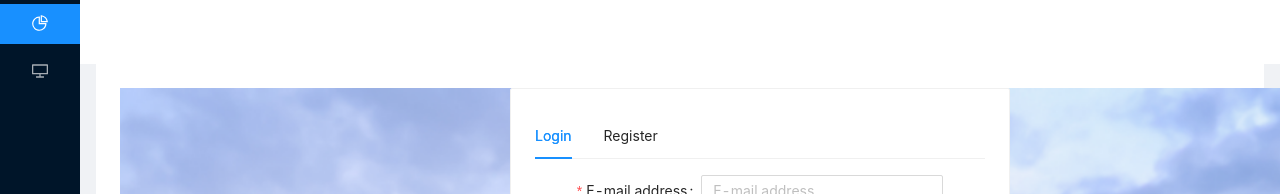
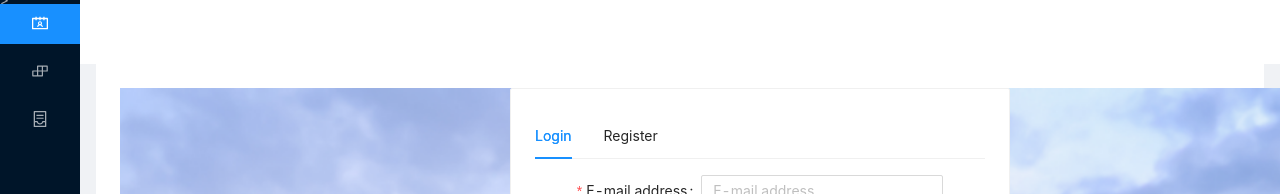
Before and after one commit to mhall903/BCAcademicAdvisor, a React (Create React App) app: page /Degree in a window 1280 px wide. Shown: the top 194 px of the page. Built offline with nearby package versions, Linux system fonts and the light colour scheme; no server answers; what aws-amplify would draw is missing.

Commit message:
sidebar available

```diff
--- a/src/Router.jsx
+++ b/src/Router.jsx
@@ -4,7 +4,7 @@ import React from 'react';
 //import NotFound from './containers/NotFound';
 import LoginPage from './components/LoginPage';
 import Sidebar from './components/Sidebar';
-import {HashRouter, Route, Switch} from 'react-router-dom';
+import {HashRouter, Route, Switch,withRouter} from 'react-router-dom';
 import NotFound from './components/NotFound'
 import DegreePage from './components/DegreePage'
 import Pdf from './components/Pdf';
@@ -12,7 +12,6 @@ import Pdf from './components/Pdf';
 import RegisterSuccess from './components/RegisterSuccess';
 
 const Router =() => (
-    <HashRouter>
     <Switch>
        {/*   <Route exact path="/" component={LoginPage}/>
           <Route exact path="/Home" component={Home}/>*/}
@@ -20,7 +19,7 @@ const Router =() => (
         <Route exact path="/Login" component={LoginPage}/>
         <Route exact path="/Success" component={RegisterSuccess}/>
         <Route exact path="/NotFound" component={NotFound}/>
-        <Route exact path="/Console" component={Sidebar}/>
+        <Route exact path="/Console" component={withRouter(Sidebar)}/>
         <Route exact path="/Degree" component={DegreePage}/>
         <Route exact path="/Pdf" component={Pdf}/>
         <Route path = "*" component={NotFound}/>
@@ -30,8 +29,6 @@ const Router =() => (
 
     </Switch>
 
-    </HashRouter>
-
 );
 
 export default Router;
--- a/src/components/SidebarV2.jsx
+++ b/src/components/SidebarV2.jsx
@@ -1,10 +1,14 @@
 import { Layout, Menu } from 'antd';
 import {
-  DesktopOutlined,
-  PieChartOutlined,
+  ContactsOutlined,
+  BuildOutlined,
+  ContainerOutlined
 } from '@ant-design/icons';
 import React from "react";
 import Router from '../Router';
+import Degree from "./DegreePage"
+import Login from "./LoginPage"
+import Pdf from "./Pdf"
 
 /**
  *
@@ -18,9 +22,12 @@ import Router from '../Router';
 
 const { Header, Content, Footer, Sider } = Layout;
 
- export default class SidebarV2 extends React.Component {
+
+
+export default class SidebarV2 extends React.Component {
   state = {
     collapsed: true,
+    toDashboard: false
   };
 
   onCollapse = collapsed => {
@@ -28,25 +35,62 @@ const { Header, Content, Footer, Sider } = Layout;
     this.setState({ collapsed });
   };
 
+  handleMenuClick = event => {
+    console.log(event.key)
+
+    this.setState({toDashboard:event.key});
+
+  }
+
+
+
+
+
   render() {
+    let tt = <Login></Login>;
+    console.log(this.state.toDashboard)
+    if(this.state.toDashboard === "1"){
+      console.log(this.state.toDashboard);
+      tt = <Degree></Degree>
+    }
+    else if(this.state.toDashboard ==="2"){
+               console.log(this.state.toDashboard);
+
+      tt = <Login></Login>
+    }
+    else if(this.state.toDashboard === "3"){
+        console.log(this.state.toDashboard);
+      tt = <Pdf></Pdf>
+    }
+
+
+
+
+
     return (
       <Layout style={{ minHeight: '100vh' }}>
         <Sider collapsible collapsed={this.state.collapsed} onCollapse={this.onCollapse}>
+
           <div className="logo" />
-          <Menu theme="dark" defaultSelectedKeys={['1']} mode="inline">
-            <Menu.Item key="1" icon={<PieChartOutlined />}>
-              Option 1
+
+          <Menu theme="dark" defaultSelectedKeys={['2']} mode="inline" onClick={this.handleMenuClick}>>
+            <Menu.Item key="2" icon={<ContactsOutlined />}>
+              Login
             </Menu.Item>
-            <Menu.Item key="2" icon={<DesktopOutlined />}>
-              Option 2
+            <Menu.Item key="1" icon={<BuildOutlined />}>
+              Degree
             </Menu.Item>
+            <Menu.Item key="3" icon={<ContainerOutlined />}>
+              Transcript
+            </Menu.Item>
+
           </Menu>
         </Sider>
         <Layout className="site-layout">
           <Header className="site-layout-background" style={{ padding: 0 }} />
           <Content style={{ margin: '0 16px' }}>
             <div className="site-layout-background" style={{ padding: 24, minHeight: 360 }}>
-              <Router></Router>
+            {tt}
             </div>
           </Content>
           <Footer style={{ textAlign: 'center' }}>BC advisor</Footer>
@@ -54,4 +98,5 @@ const { Header, Content, Footer, Sider } = Layout;
       </Layout>
     );
   }
+
 }
```
Also changed, not shown: src/index.js (+5 -2 lines).
